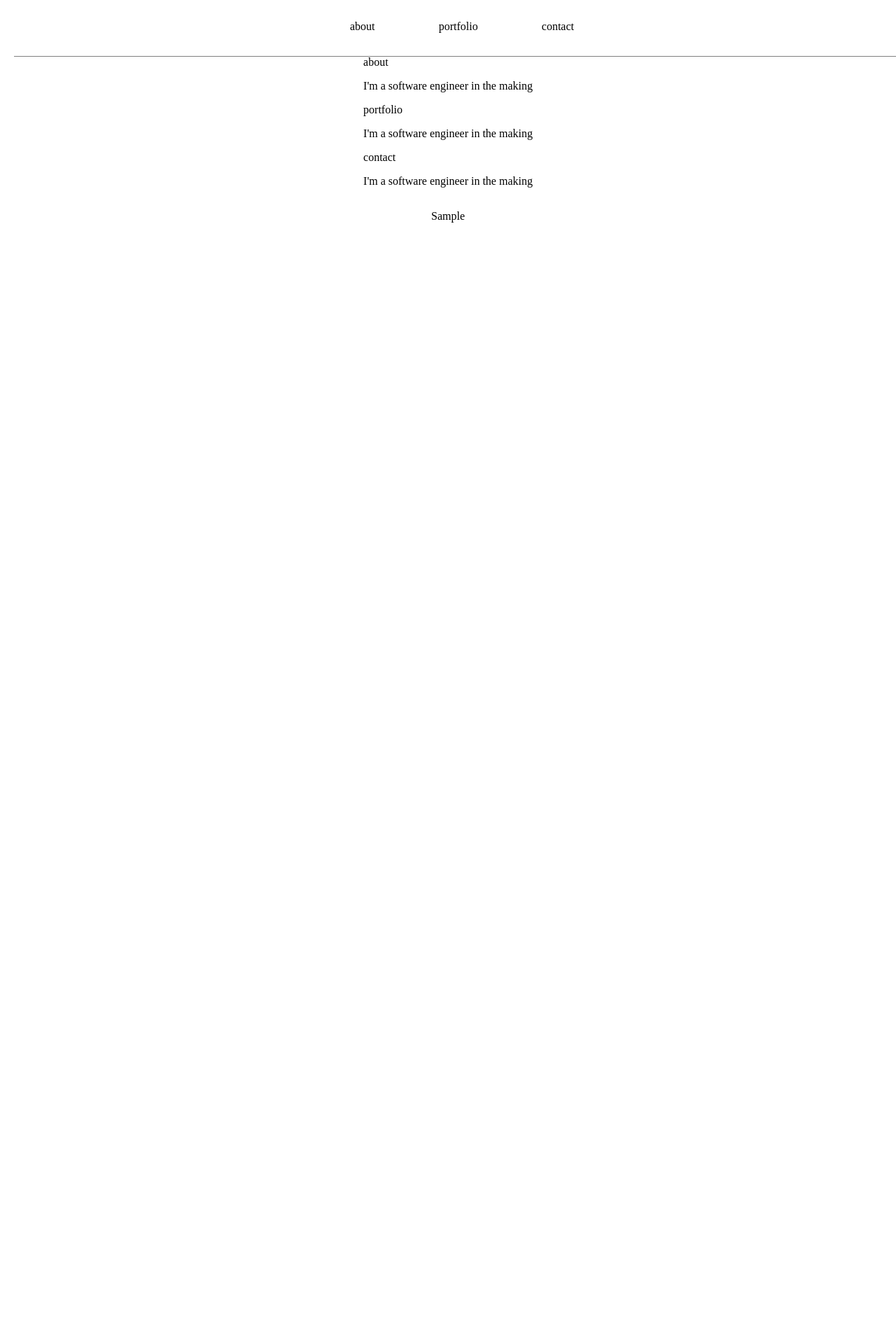
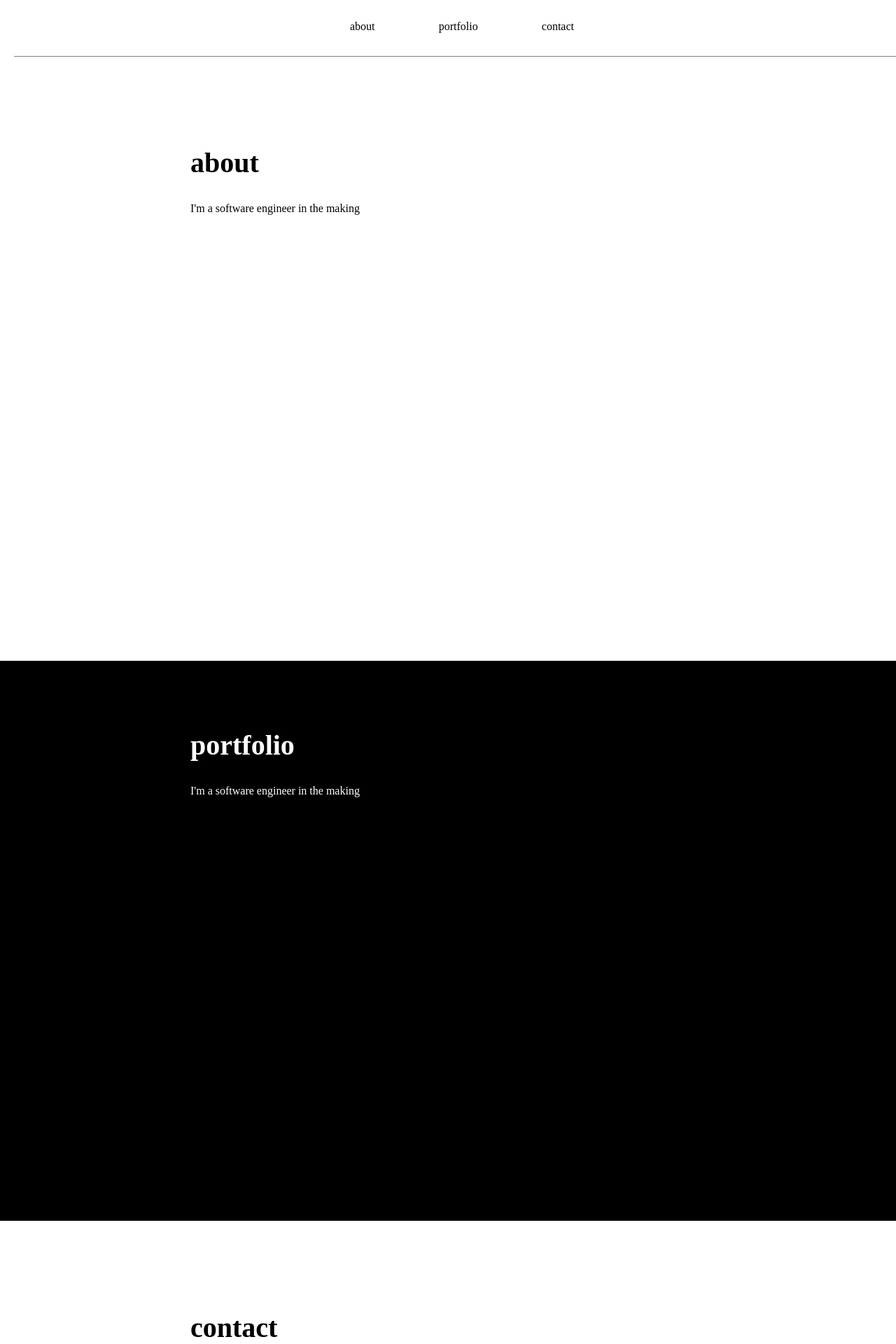
Before and after one commit to RunicSyntax/SampleSite, a Django app: page / in a window 1280 px wide. Shown: the top 1920 px of the page at 70% size. Before the commit the page ends 318 px from the top, so only its background shows below. Run offline with Django 5.2, Linux system fonts and the light colour scheme.

Commit message:
Some added styling

```diff
--- a/static/css/style.css
+++ b/static/css/style.css
@@ -1,6 +1,10 @@
 /* Global variables */
 :root {
 
+}
+
+*{
+    scroll-behavior: smooth !important;
 }
 
 .container {
@@ -58,4 +62,35 @@
     flex-direction: column;
 }
 
+/* Sections */
+
+section {
+    display: flex;
+    justify-content: center;
+    height: 50rem;
+    width: 100%;
+    margin-top: 2rem;
+}
+
+section:nth-child(2) {
+    color: #fff;
+    mix-blend-mode: difference;
+    background-color: #000;
+}
+
+.section-content {
+    width: 50rem;
+    margin-top: 4rem;
+    margin-left: 4rem;
+}
+
+h1 {
+    font-size: 40px;
+}
+
 /* Footer */
+
+.footer {
+    height: 10rem;
+    background-color: #000;
+}
--- a/templates/home.html
+++ b/templates/home.html
@@ -2,15 +2,21 @@
 
 {% block content %}
 <section id="about" class="about-section">
-    <header>about</header>
-    <p>I'm a software engineer in the making</p>
+    <div class="section-content">
+        <h1>about</h1>
+        <p>I'm a software engineer in the making</p>
+    </div>
 </section>
 <section id="portfolio" class="portfolio-section">
-    <header>portfolio</header>
-    <p>I'm a software engineer in the making</p>
+    <div class="section-content">
+        <h1>portfolio</h1>
+        <p>I'm a software engineer in the making</p>
+    </div>
 </section>
 <section id="contact" class="contact-section">
-    <header>contact</header>
-    <p>I'm a software engineer in the making</p>
+    <div class="section-content">
+        <h1>contact</h1>
+        <p>I'm a software engineer in the making</p>
+    </div>
 </section>
 {% endblock %}
```
